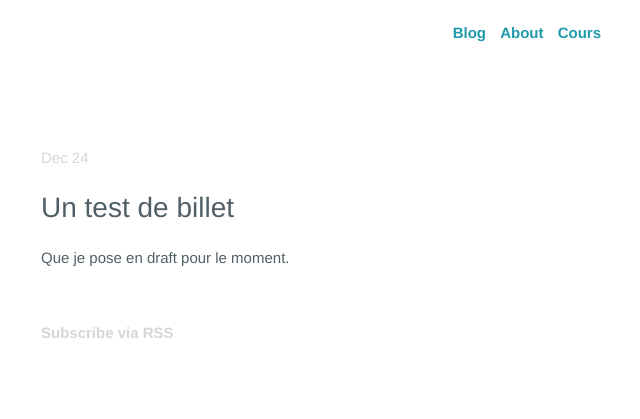
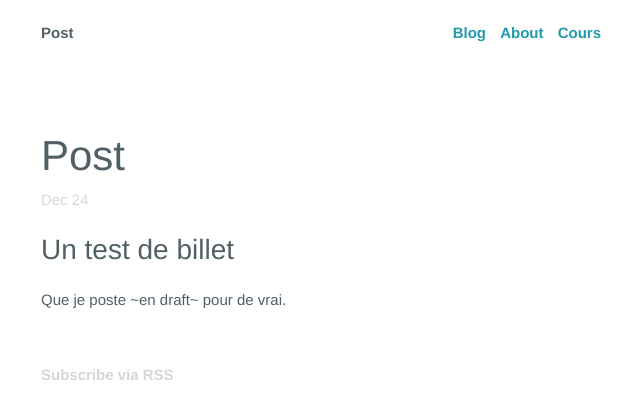
Before and after one commit to jfrey-xx/jfrey-xx.github.io, a Jekyll site: the page built from _posts/2013-12-24-presque-post.md, in a window 1280 px wide. Shown: the top 419 px of the page, without its empty margins (319-959 px from the left). Built offline with Jekyll 4.4.1, drawn with Linux system fonts in a browser that asks for light colours; Markdown is read by kramdown in place of the engine named in the settings.

Commit message:
Updated 2013-12-24-presque-post.md

```diff
--- a/_posts/2013-12-24-presque-post.md
+++ b/_posts/2013-12-24-presque-post.md
@@ -2,11 +2,11 @@
 layout: blog
 category: blog
 published: true
-title: ""
+title: Post
 tags:
   - apples
 ---
 
 ## Un test de billet
 
-Que je pose en draft pour le moment.
+Que je poste ~en draft~ pour de vrai.
```
